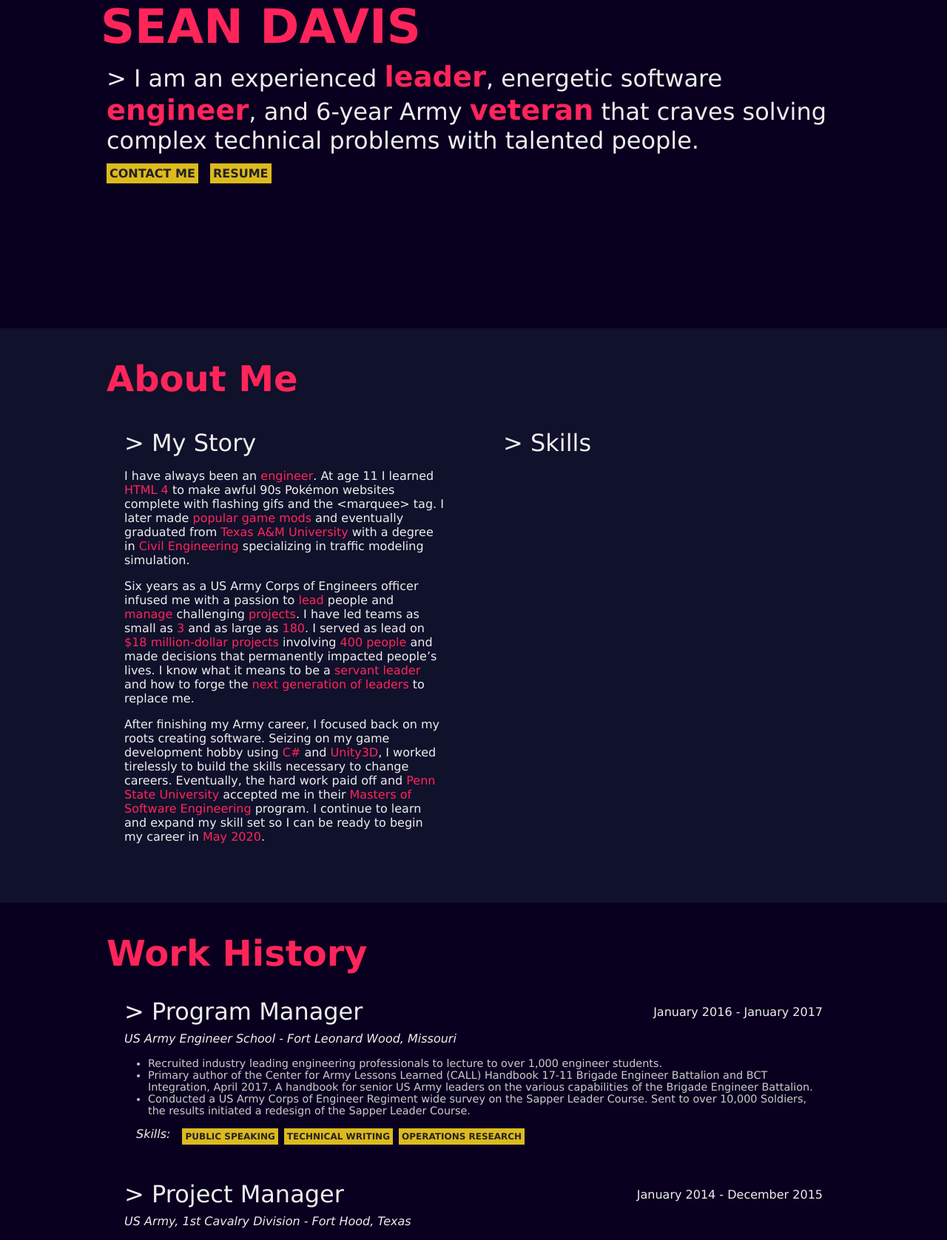
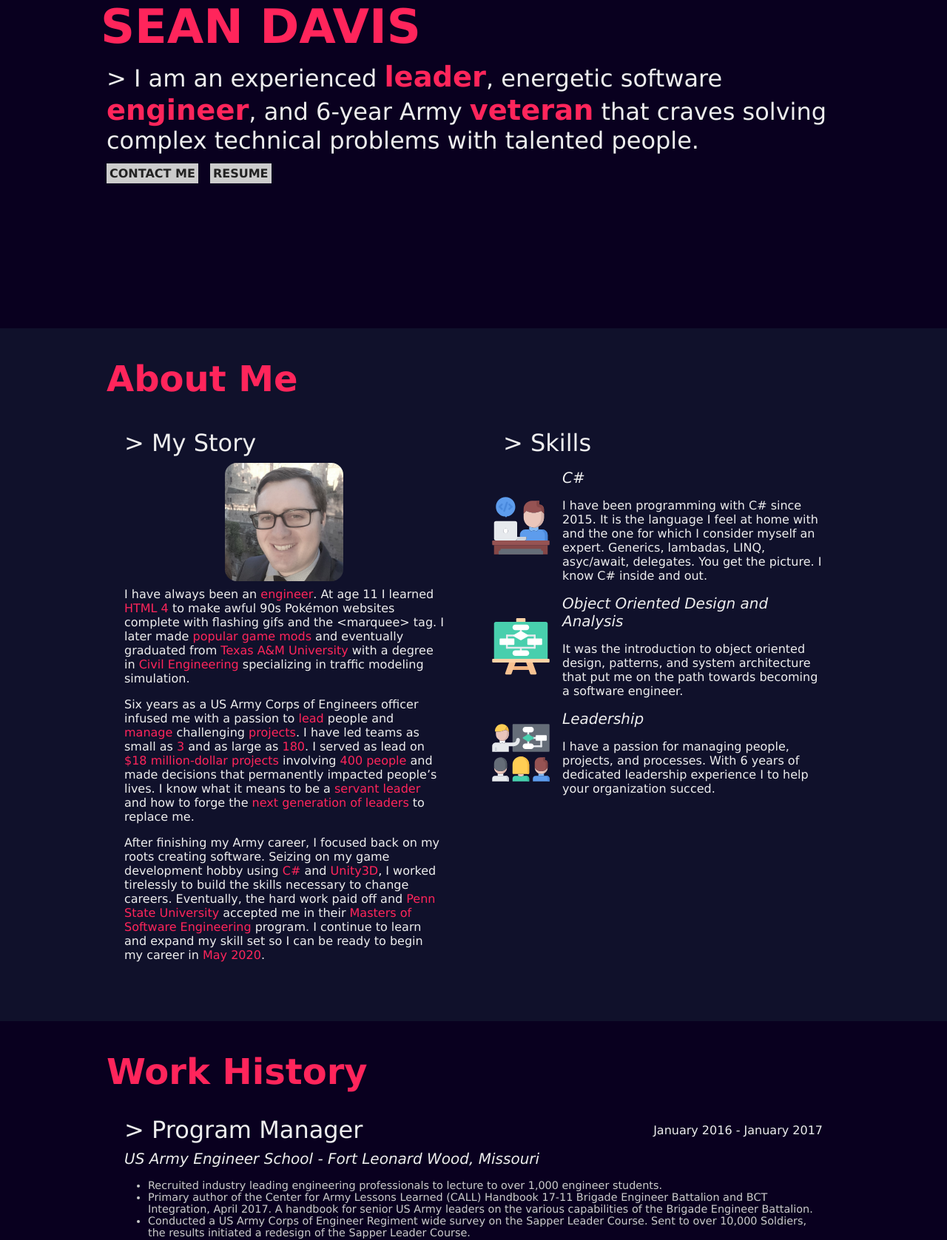
Before and after one commit to daleran/seandavis.dev, a PHP site: page / in a window 1280 px wide. Shown: the part 193-1870 px from the top of the page at 74% size. Run offline with PHP 8.4, Linux system fonts and the light colour scheme; some web fonts are replaced.

Commit message:
Removed copy, added skill, resume

```diff
--- a/css/main.css
+++ b/css/main.css
@@ -81,6 +81,8 @@ p > a{
 }
 
 
+
+
 footer{
   background-color: #10112b;
   padding: 1rem;
@@ -140,7 +142,7 @@ footer{
   font-size: 1rem;
   font-weight: bolder;
   color: #222222;
-  background-color:#ddba1e;
+  background-color:#CCCCCC;
   padding: 0.25rem;
 }
 
@@ -155,12 +157,24 @@ footer{
   padding: 0.5rem 1rem;
 }
 
-.pic-large{
+.skill-pic{
+  height: auto;
+  width: 5rem;
+  margin-left: auto;
+  margin-right: auto;
+  flex: auto;
+}
+
+.pic-main{
+  display: block;
   width: 10rem;
-  display: inline-block;
-  height: auto;
-  border-radius: 10px;
-  margin: 0.5rem;
+  margin-left: auto;
+  margin-right: auto;
+  border-radius: 1rem;
+}
+
+.inline-p{
+  display: block;
 }
 
 .row {
@@ -174,9 +188,10 @@ footer{
   display: flex;
   flex-direction: column;
   flex-basis: 100%;
+
 }
 
-.col-4 {
+.col-5 {
   display: flex;
   flex-direction: column;
   flex-basis: 100%;
@@ -205,6 +220,7 @@ footer{
   padding: 0.25rem;
   margin-right: 0.5rem;
   margin-top: 0.5rem;
+  border-radius: 0.25rem;
 }
 
 .small-thin-font{
@@ -255,8 +271,8 @@ footer{
     flex: 1;
   }
 
-  .col-4{
-    flex: 4;
+  .col-5{
+    flex: 5;
   }
 
   h1{
@@ -273,6 +289,7 @@ footer{
   }
 
   h4{
+    font-size: 1.25rem;
     font-weight: 500;
   }
 
--- a/index.html
+++ b/index.html
@@ -49,7 +49,8 @@
           <div class="row">
             <article class="col-1">
               <h3>&gt; My Story</h3>
-              <p>
+              <img src="img/profile.jpg" class="pic-main">
+              <p class="inline-p">
                   I have always been an <em>engineer</em>. At age 11 I learned <em>HTML 4</em> to make awful 90s Pokémon websites complete with flashing gifs and the &lt;marquee&gt; tag. I later made <em>popular game mods</em> and eventually graduated from <em>Texas A&M University</em> with a degree in <em>Civil Engineering</em> specializing in traffic modeling simulation.
               </p>
               <p>
@@ -61,6 +62,33 @@
             </article>
             <article class="col-1">
               <h3>&gt; Skills</h3>
+              <div class="row">
+                <div class="col-1">
+                  <img src="img/programmer.svg" class="skill-pic">
+                </div>
+                <div class="col-5">
+                  <h4>C#</h4>
+                  <p>I have been programming with C# since 2015. It is the language I feel at home with and the one for which I consider myself an expert. Generics, lambadas, LINQ, asyc/await, delegates. You get the picture. I know C# inside and out.</p>
+                </div>
+              </div>
+              <div class="row">
+                  <div class="col-1">
+                    <img src="img/block.svg" class="skill-pic">
+                  </div>
+                  <div class="col-5">
+                    <h4>Object Oriented Design and Analysis</h4>
+                    <p>It was the introduction to object oriented design, patterns, and system architecture that put me on the path towards becoming a software engineer.</p>
+                  </div>
+                </div>
+                <div class="row">
+                    <div class="col-1">
+                      <img src="img/training.svg" class="skill-pic">
+                    </div>
+                    <div class="col-5">
+                      <h4>Leadership</h4>
+                      <p>I have a passion for managing people, projects, and processes. With 6 years of dedicated leadership experience I to help your organization succed.</p>
+                    </div>
+                  </div>
 
             </article>
           </div>
@@ -262,7 +290,8 @@
             </ul>
           </div>
         </div>
-        <div style="text-align: center">Sean Davis &copy; 2019 </div>
+        <div style="text-align: center"><h3>Sean M Davis &copy; 2019 </h3></div>
+        <div style="text-align: center">Icons made by <a href="https://www.flaticon.com/authors/nikita-golubev" title="Nikita Golubev">Nikita Golubev</a> from <a href="https://www.flaticon.com/" 			    title="Flaticon">www.flaticon.com</a> is licensed by <a href="http://creativecommons.org/licenses/by/3.0/" 			    title="Creative Commons BY 3.0" target="_blank">CC 3.0 BY</a></div>
       </div>
     </footer>
 
```
Also changed, not shown: source.txt (deleted, +0 -76 lines), img/block.svg (added), img/programmer.svg (added), img/training.svg (added), 2 other files.
